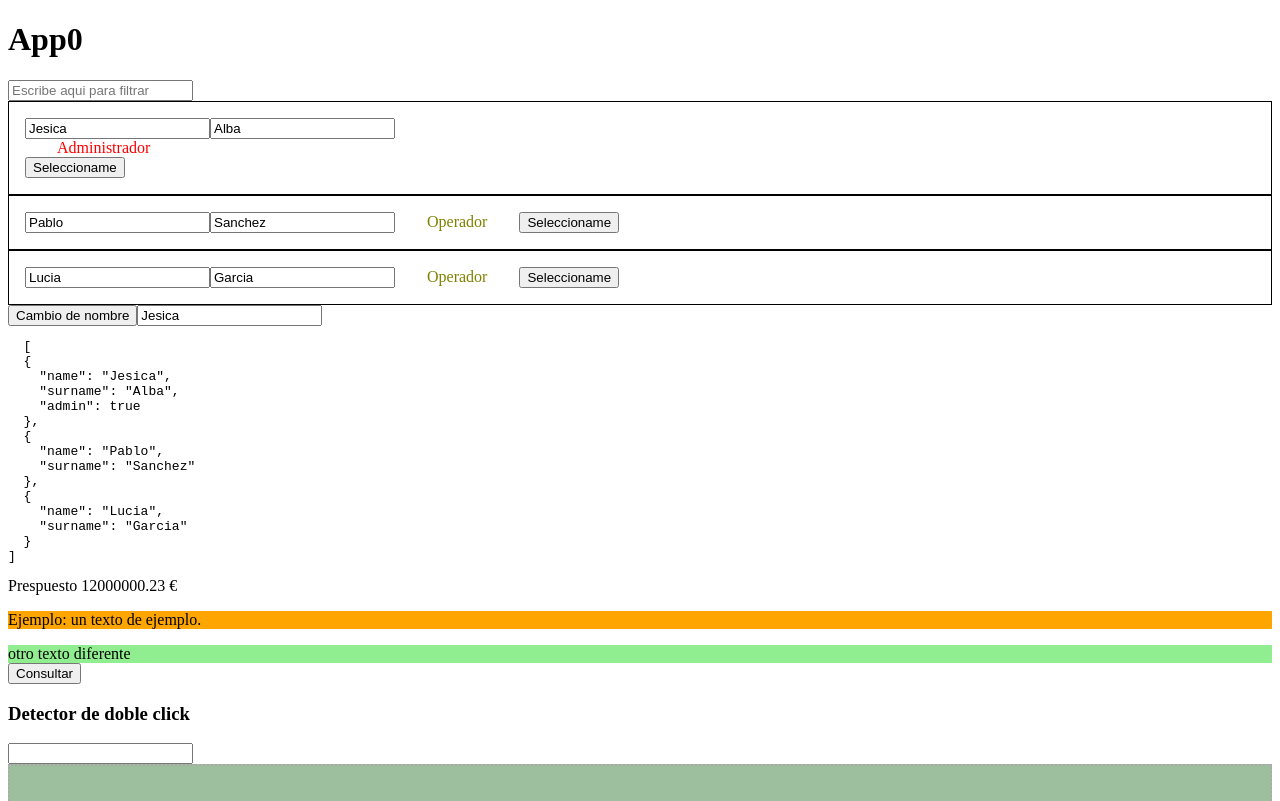
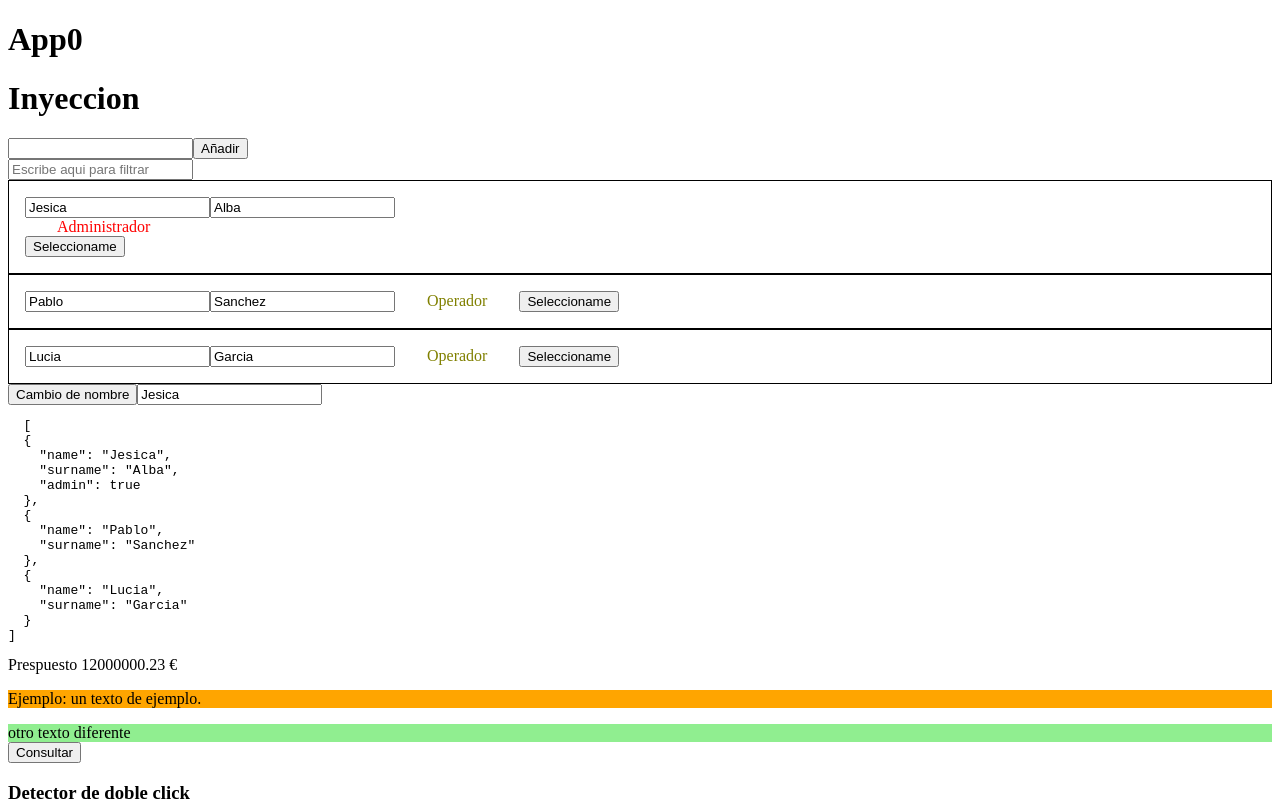
Before and after one commit to pjmolina/ng-18, an Angular app: page / in a window 1280 px wide. Shown: the top 801 px of the page. Built offline with nearby package versions, Linux system fonts and the light colour scheme.

Commit message:
seguridad inyeccion

```diff
--- a/src/app/app.component.html
+++ b/src/app/app.component.html
@@ -1,4 +1,12 @@
 <h1>App0</h1>
+
+<div>
+  <h1>Inyeccion</h1>
+  <input type="text" [(ngModel)]="entrada" />
+  <button (click)="addEntrada()">Añadir</button>
+
+  {{ datos }}
+</div>
 
 <div class="filter">
   <input
--- a/src/app/app.component.ts
+++ b/src/app/app.component.ts
@@ -59,6 +59,13 @@ import {
 })
 export class AppComponent implements AfterViewInit, OnDestroy {
   // @ViewChild('z1', { static: true }) zona!: HTMLDivElement;
+
+  entrada = '';
+  datos = '';
+
+  addEntrada(): void {
+    this.datos += '\r\n' + this.entrada;
+  }
 
   title = 'app0';
   importe = 12000000.2344;
--- a/src/app/services/pizza.service.ts
+++ b/src/app/services/pizza.service.ts
@@ -16,7 +16,7 @@ export class PizzaService {
       .get<Pizza[]>(url, {
         headers: {
           'x-client-version': '1.0',
-          Authorize: 'Bearer lksdlfklsfssdss'
+          Authorize: 'Bearer JWT'
         }
       })
       .pipe(map((listaDePizzas) => listaDePizzas.map((p) => meteIva(p))));
```
